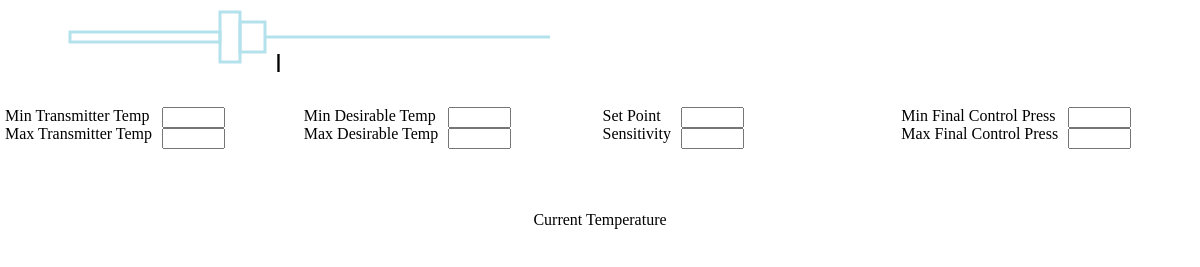
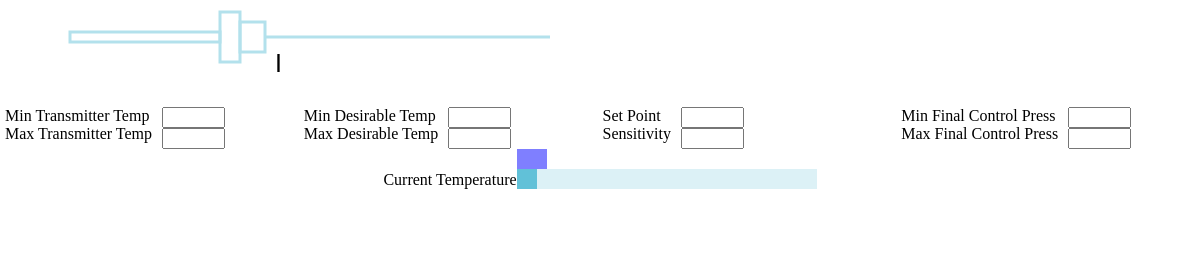
Before and after one commit to Bogdan5/VentilationSimulation, an Electron app: page mainWindow.html in a window 1200 px wide. Shown: the part 103-370 px from the top of the page. Drawn offline with Linux system fonts and the light colour scheme; no server answers.

Commit message:
Slider handler

```diff
--- /dev/null
+++ b/content/sliders.js
@@ -0,0 +1,3 @@
+exports.moveSliderHandle = (idHandler, idDisplay, idSlider, orientation, rangeMovement) => {
+
+}
--- a/mainWindow.html
+++ b/mainWindow.html
@@ -2,7 +2,7 @@
 <html lang="en">
 <head>
   <title>Ventilation simulation</title>
-  <link rel="stylesheet" href="style.css">
+  <link rel="stylesheet" href="./styles/style.css">
 </head>
 <script defer src='render.js'></script>
 <body>
@@ -63,13 +63,11 @@
     <div class='currentTemp naked'>
       <div id='currentTempLabel'></div>
       <div class='currentTempContainer'>
-        <div class='emptyTop'>
-          <div class='sliderButton'>
-            <div id='sliderButtonDisplay'></div>
-            <div class='sliderButtonHandle'></div>
-          </div>
+        <div class='emptyTop naked'>
+          <div id='sliderButtonHandle' class='sliderButtonHandle'></div>
+          <div id='sliderButtonDisplay' class='sliderButtonDisplay'></div>
         </div>
-        <div id='slider'>
+        <div id='slider' class='sliderRange'>
           <div id='arrowLeft'></div>
           <div class='sliderBase'></div>
           <div id='arrowRight'></div>
--- a/render.js
+++ b/render.js
@@ -2,6 +2,7 @@ const electron = require('electron');
 const {ipcRenderer} = electron;
 
 let {data, knownValues, recalculate} = require('./content/data.js');
+let {moveSliderHandle} = require('./content/sliders.js');
 
 // Default values
 let language = 'english';
@@ -84,6 +85,14 @@ let saveInputChange = (id) => {
 
 }
 
+//Render slider current temperature
+let renderCurrentTempSlider = (idHandler, idDisplay, idSlider, orientation, rangeMovement) => {
+  const handle = document.getElementById(idHandler);
+  handle.addEventListener('mousedown', () => {
+    moveSliderHandle(idHandler, idDisplay, idSlider, orientation, rangeMovement);
+  })
+}
+
 renderLabels(language);
 addEventListenerInput('minTransmTempData');
 addEventListenerInput('maxTransmTempData');
--- a/style.css
+++ b/styles/style.scss
@@ -1,3 +1,5 @@
+$primary-color: rgb(179, 225, 236);
+
 html, body {
   padding: 0;
   margin: 0;
@@ -12,7 +14,7 @@ html, body {
 
 .title {
   height: 50px;
-  background-color: rgb(179, 225, 236);
+  background-color: $primary-color;
   display: flex;
   justify-content: center;
   align-items: center;
@@ -22,7 +24,7 @@ html, body {
   margin: 0;
 }
 
-.mainContainer{
+#mainContainer{
   padding: 0;
   border: 0;
 }
@@ -95,9 +97,47 @@ input{
 
 /* The div with the current temperature */
 .currentTemp{
-  height: 80px;
+  height: 40px;
   display:flex;
   flex-direction: row;
   justify-content: center;
   align-items: flex-end;
 }
+
+.currentTempContainer{
+  width: 300px;
+  height: 40px;
+  /* background-color: purple; */
+}
+
+.emptyTop{
+  height: 20px;
+  position: relative;
+}
+
+.sliderButtonDisplay{
+  width: 30px;
+  height: 20px;
+  position:absolute;
+  top: 0;
+  background-color: blue;
+  opacity: 0.5;
+}
+
+.sliderButtonHandle{
+  position: absolute;
+  top: 20px;
+  width: 20px;
+  height: 20px;
+  background-color: darken($primary-color, 20%);
+  cursor: pointer;
+}
+
+.sliderRange{
+  height: 20px;
+  background-color: lighten($primary-color, 10%);
+}
+
+.sliderButtonHandleContainer{
+  padding: 5px;
+}
```
Also changed, not shown: styles/style.css (added), 1 other file.
